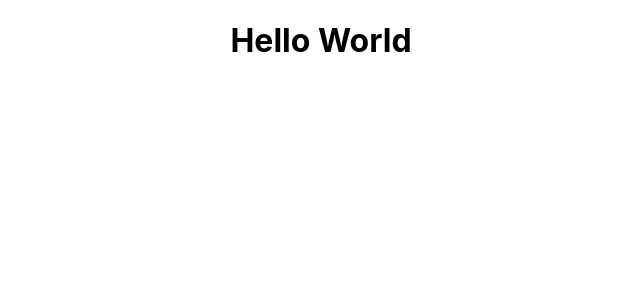
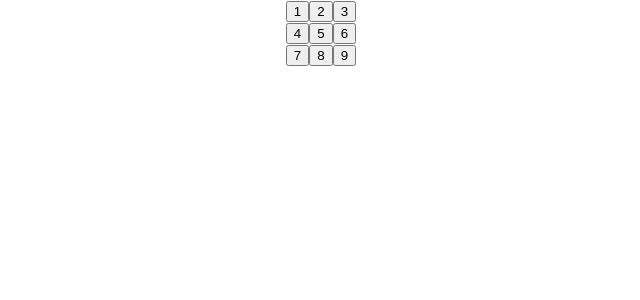
Before and after one commit to fafansin/reactdev, a React (Create React App) app: page / in a window 1280 px wide. Shown: the top 300 px of the page, without its empty margins (319-959 px from the left). Built offline with nearby package versions, Linux system fonts and the light colour scheme.

Commit message:
Created 9 buttons with the proper layout

```diff
--- a/src/App.js
+++ b/src/App.js
@@ -1,10 +1,10 @@
-import logo from './logo.svg';
 import './App.css';
+import Square from './Square';
 
 function App() {
   return (
     <div className="App">
-      <h1>Hello World</h1>
+      <Square />
     </div>
   );
 }
--- /dev/null
+++ b/src/Square.jsx
@@ -0,0 +1,21 @@
+export default function Square() {
+    return (
+        <>
+            <div className="board-row">
+                <button className="square">1</button>
+                <button className="square">2</button>
+                <button className="square">3</button>
+            </div>
+            <div className="board-row">
+                <button className="square">4</button>
+                <button className="square">5</button>
+                <button className="square">6</button>
+            </div>
+            <div className="board-row">
+                <button className="square">7</button>
+                <button className="square">8</button>
+                <button className="square">9</button>
+            </div>
+        </>
+    )
+}
```
